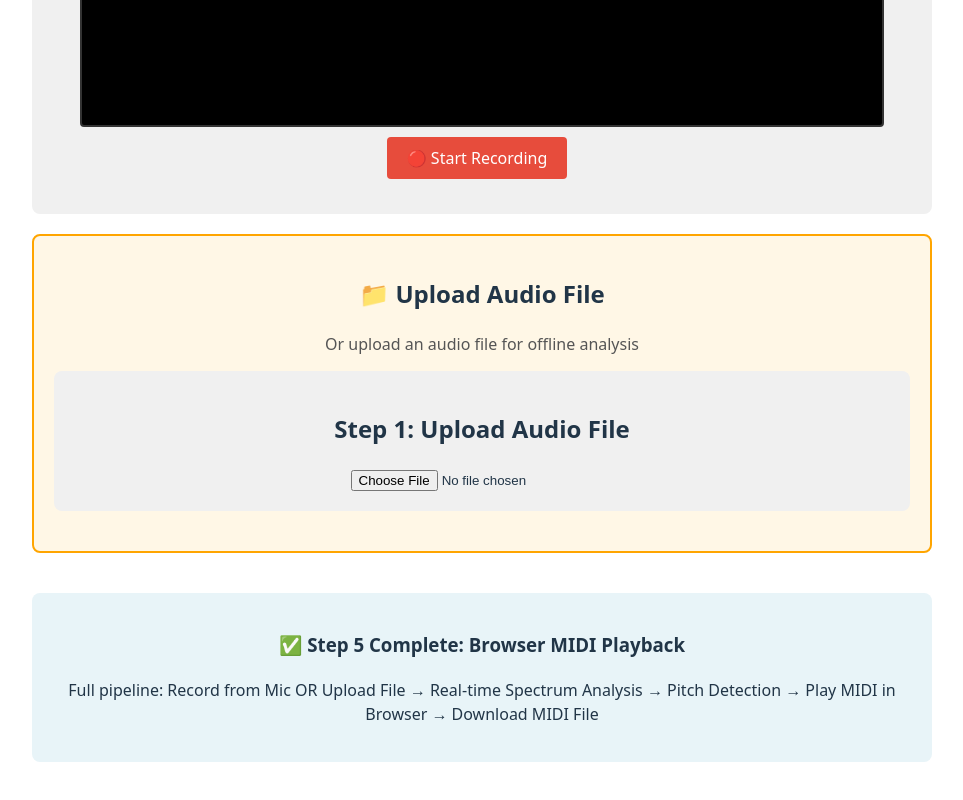
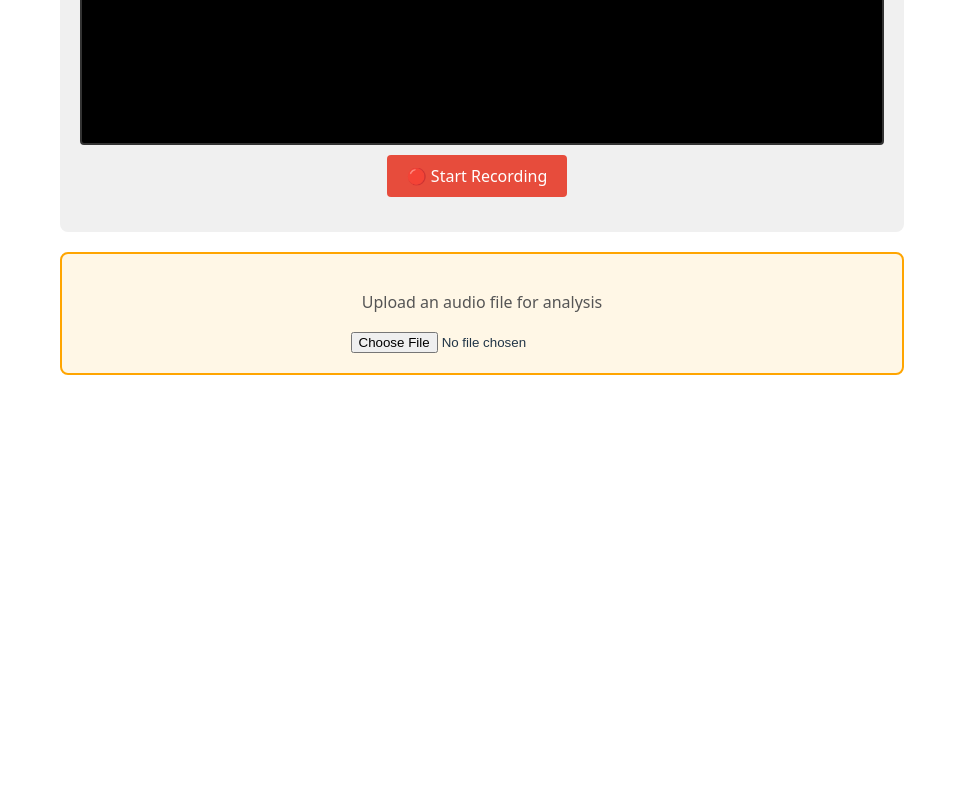
Before and after one commit to thinknoise/talking-piano, a React (Vite) app: page / in a window 1280 px wide. Shown: the part 294-1094 px from the top of the page, without its empty margins (158-1121 px from the left). After the commit the page ends 800 px from the top, so only its background shows below. Built offline with nearby package versions, Linux system fonts and the light colour scheme.

Commit message:
reduced fluff

```diff
--- a/src/App.jsx
+++ b/src/App.jsx
@@ -42,10 +42,6 @@ function App() {
           border: "2px solid #ffa500",
         }}
       >
-        <h2>📁 Upload Audio File</h2>
-        <p style={{ color: "#555", marginBottom: "15px" }}>
-          Or upload an audio file for offline analysis
-        </p>
         <AudioUploader onAudioLoaded={handleAudioLoaded} />
 
         {audioBuffer && (
@@ -78,21 +74,6 @@ function App() {
           <MIDIGenerator pitchData={pitchData} audioBuffer={audioBuffer} />
         </div>
       )}
-
-      <div
-        style={{
-          marginTop: "40px",
-          padding: "20px",
-          background: "#e8f4f8",
-          borderRadius: "8px",
-        }}
-      >
-        <h3>✅ Step 5 Complete: Browser MIDI Playback</h3>
-        <p>
-          Full pipeline: Record from Mic OR Upload File → Real-time Spectrum
-          Analysis → Pitch Detection → Play MIDI in Browser → Download MIDI File
-        </p>
-      </div>
     </div>
   );
 }
--- a/src/components/AudioUploader.jsx
+++ b/src/components/AudioUploader.jsx
@@ -31,22 +31,18 @@ export default function AudioUploader({ onAudioLoaded }) {
   };
 
   return (
-    <div
-      style={{
-        padding: "20px",
-        background: "#f0f0f0",
-        borderRadius: "8px",
-        marginBottom: "20px",
-      }}
-    >
-      <h2>Step 1: Upload Audio File</h2>
+    <div>
+      <p style={{ color: "#555", marginBottom: "15px" }}>
+        Upload an audio file for analysis
+      </p>
+
       <input
         type="file"
         accept="audio/*"
         onChange={handleFileChange}
         style={{ marginRight: "10px" }}
       />
-      {fileName && <span style={{ color: "green" }}>✓ Loaded: {fileName}</span>}
+      {fileName && <span style={{ color: "green" }}>Loaded: {fileName}</span>}
       {error && (
         <div style={{ color: "red", marginTop: "10px", fontSize: "14px" }}>
           {error}
```
